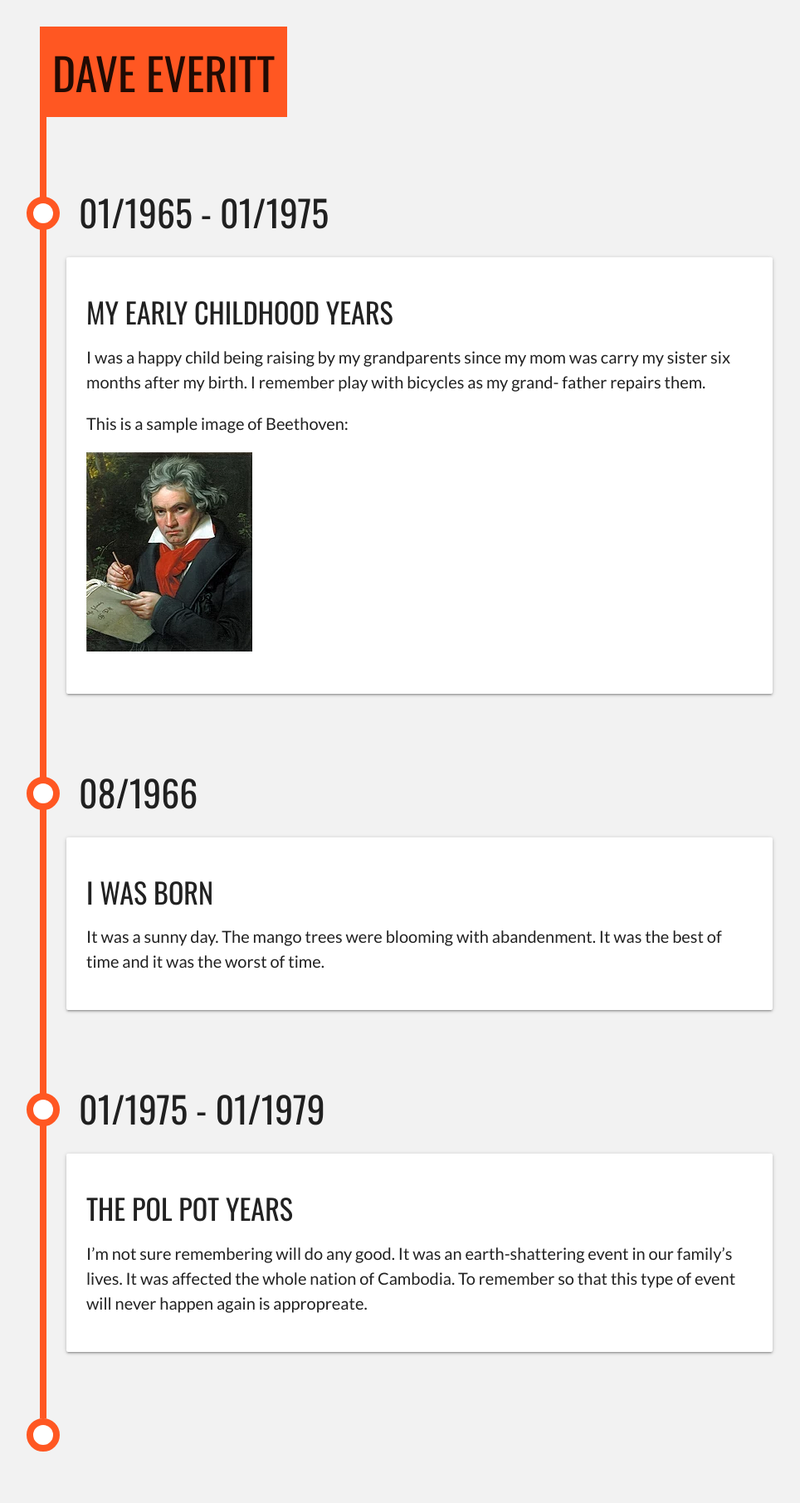
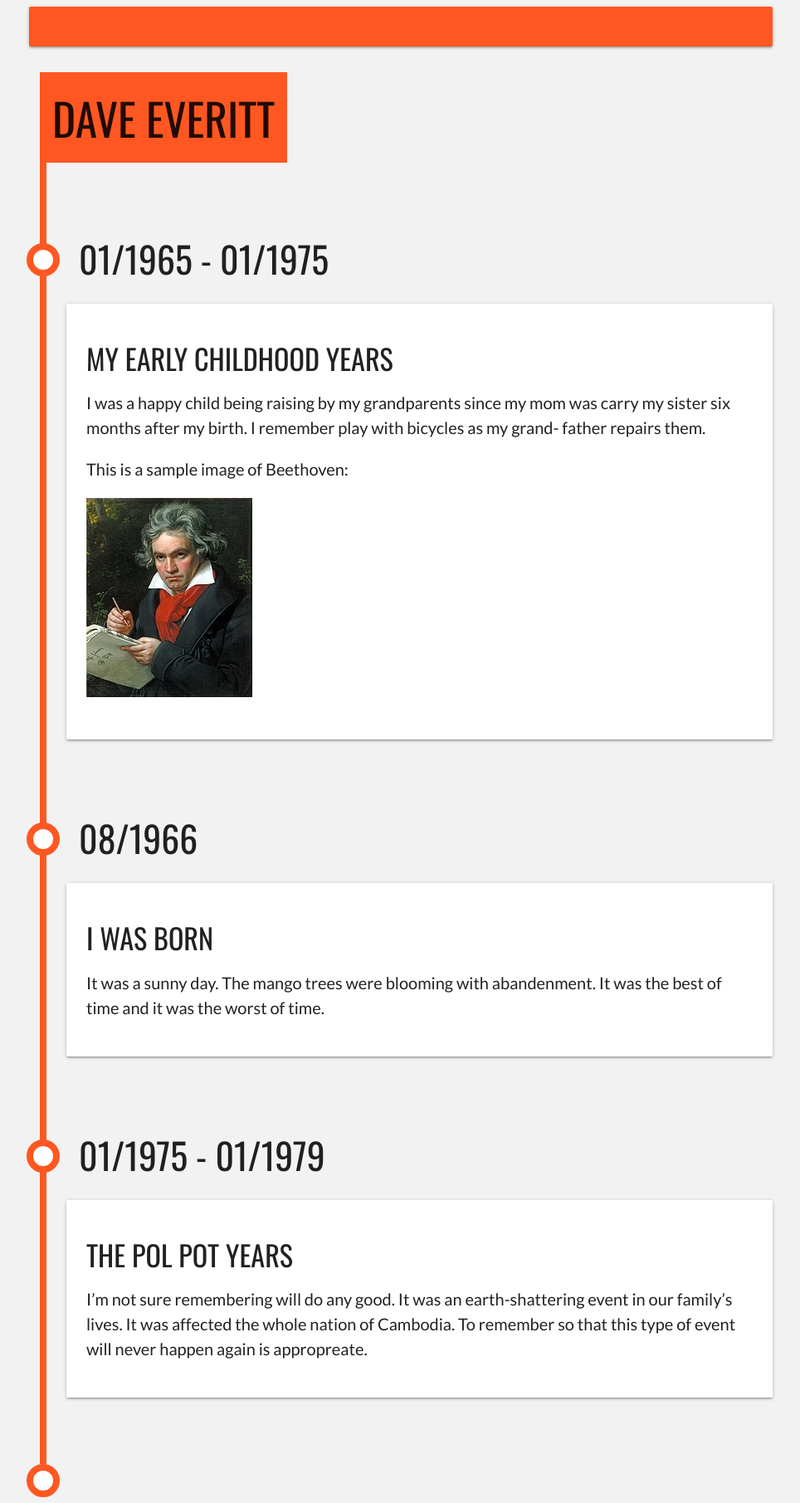
Before and after one commit to yong-lim/dave-timeline, a Jekyll site: the page built from index.md, in a window 1280 px wide. Shown: the whole page at 83% size, without its empty margins (157-1121 px from the left). Built offline with Jekyll 4.4.1, drawn with Linux system fonts in a browser that asks for light colours; before the commit the page ends 1756 px from its top, so only the background shows below that.

Commit message:
Move the page content to the inside of the container, making it looks uniform

```diff
--- a/_includes/milestones.html
+++ b/_includes/milestones.html
@@ -1,5 +1,9 @@
 <section>
   <div class="container row">
+    <div class="card-panel deep-orange">
+      {{ content | markdownify }}
+    </div>
+
     <h2 class="cv-title"><span class="deep-orange">{{ site.title }}</span></h2>
     {% assign milestones = site.milestones | sort: 'date' %}
     {% for stone in milestones %}
--- a/_layouts/base.html
+++ b/_layouts/base.html
@@ -6,7 +6,6 @@
 {% include head.html %}
 
 <body>
-{{ content }}
 {% include milestones.html %}
 </body>
 </html>
```
